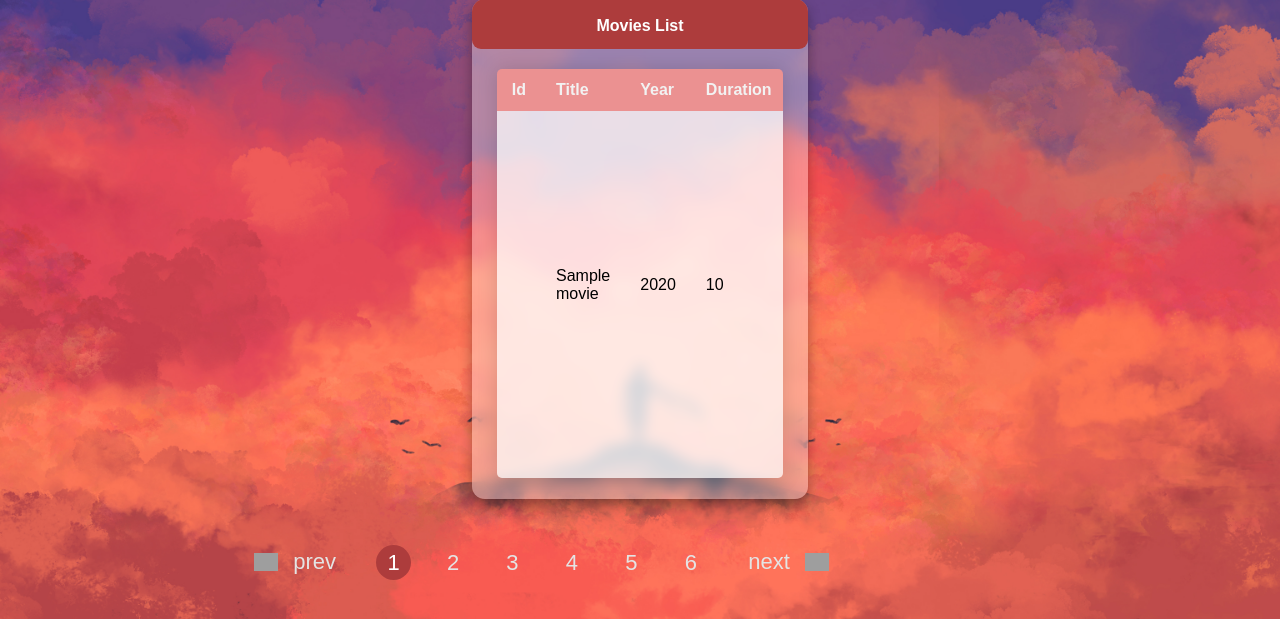
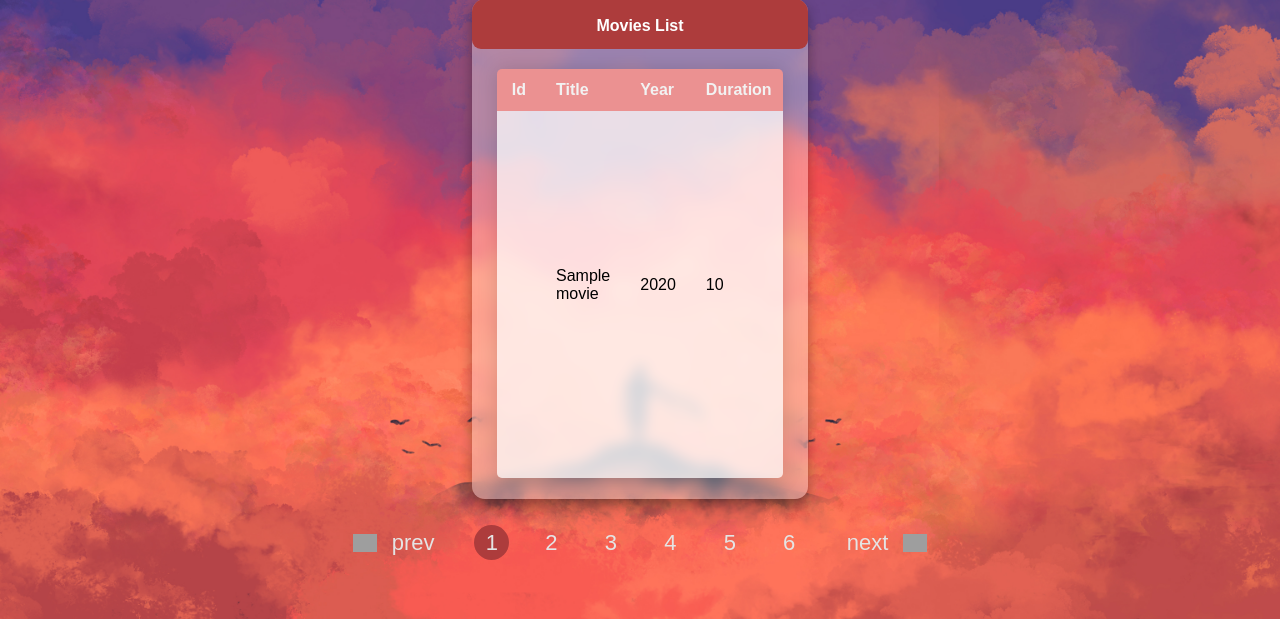
Before and after one commit to EstevesX10/DB-Netflix-Web-Application, a Flask app: template Website/templates/list_movies.html in a window 1280 px wide. Shown: the part 181-800 px from the top of the page. Run offline with Flask 3, Linux system fonts and the light colour scheme; the template is opened without the code that fills it: most values are stand-ins (such as "Sample title", 1, 10 or a date in 2020); grey boxes are pictures that could not be loaded.

Commit message:
Updating Pagination with more styling and a tags

```diff
--- a/Website/static/style.css
+++ b/Website/static/style.css
@@ -215,7 +215,8 @@ header {
     display: flex;
     width: 80%;
     height: 5%;
-    margin-top: 5%;
+    margin-top: 3%;
+    margin-left: 10%;
     align-items: center;
     justify-content: center;
     box-shadow: rgba(0, 0, 0, 0.2);
@@ -232,6 +233,13 @@ header {
 
 .pagination ul {
     margin: 20px 30px;
+}
+
+.pagination ul li a{
+    color: #e4e4e4;
+    font-size: 22px;
+    font-weight: 500;
+    text-decoration: none;
 }
 
 .pagination ul li{
--- a/Website/templates/list_movies.html
+++ b/Website/templates/list_movies.html
@@ -51,12 +51,24 @@
         prev
       </button>
       <ul>
-        <li class="link active" value="1" onclick="activeLink()">1</li>
-        <li class="link" value="2" onclick="activeLink()">2</li>
-        <li class="link" value="3" onclick="activeLink()">3</li>
-        <li class="link" value="4" onclick="activeLink()">4</li>
-        <li class="link" value="5" onclick="activeLink()">5</li>
-        <li class="link" value="6" onclick="activeLink()">6</li>
+        <li class="link active" value="1" onclick="activeLink()">
+          <a href="">1</a>
+        </li>
+        <li class="link" value="2" onclick="activeLink()">
+          <a href="">2</a>
+        </li>
+        <li class="link" value="3" onclick="activeLink()">
+          <a href="">3</a>
+        </li>
+        <li class="link" value="4" onclick="activeLink()">
+          <a href="">4</a>
+        </li>
+        <li class="link" value="5" onclick="activeLink()">
+          <a href="">5</a>
+        </li>
+        <li class="link" value="6" onclick="activeLink()">
+          <a href="">6</a>
+        </li>
       </ul>
       <button class="btn2" onclick="nextBtn()">
         next
```
